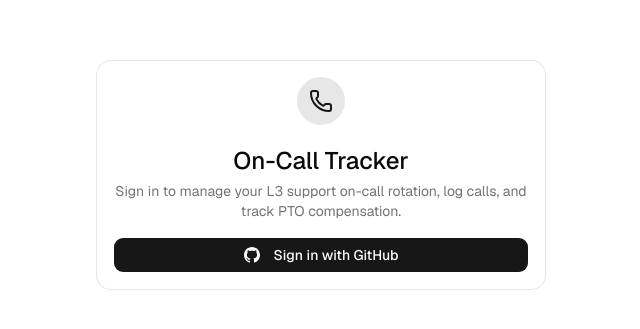
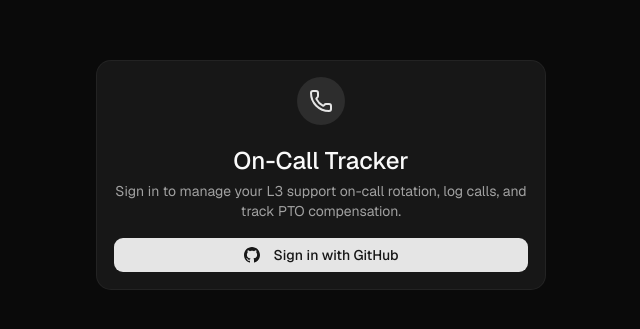
Before and after one commit to max-kardex/on-call-tracker, a Next.js app: page /login in a window 1280 px wide. Shown: the part 225-554 px from the top of the page, without its empty margins (319-959 px from the left). Built offline with nearby package versions, Linux system fonts and the light colour scheme.

Commit message:
Theme Switcher

```diff
--- a/src/app/(app)/layout.tsx
+++ b/src/app/(app)/layout.tsx
@@ -2,6 +2,7 @@ import { requireAuth } from "@/lib/auth-guard";
 import { Sidebar } from "@/components/nav/sidebar";
 import { MobileNav } from "@/components/nav/mobile-nav";
 import { UserNav } from "@/components/nav/user-nav";
+import { ThemeSwitcher } from "@/components/theme-switcher";
 
 export default async function AppLayout({ children }: { children: React.ReactNode }) {
   // Protect all routes under (app) - redirects to /login if not authenticated
@@ -15,6 +16,7 @@ export default async function AppLayout({ children }: { children: React.ReactNod
         <header className="sticky top-0 z-40 flex h-16 items-center gap-4 border-b bg-background px-6">
           <MobileNav />
           <div className="flex-1" />
+          <ThemeSwitcher />
           <UserNav />
         </header>
 
--- a/src/app/layout.tsx
+++ b/src/app/layout.tsx
@@ -28,6 +28,7 @@ export default function RootLayout({
     <html
       lang="en"
       className={`${geistSans.variable} ${geistMono.variable} h-full antialiased`}
+      suppressHydrationWarning
     >
       <body className="min-h-full flex flex-col">
         <Providers>
--- a/src/components/providers.tsx
+++ b/src/components/providers.tsx
@@ -1,7 +1,14 @@
 "use client";
 
 import { SessionProvider } from "next-auth/react";
+import { ThemeProvider } from "next-themes";
 
 export function Providers({ children }: { children: React.ReactNode }) {
-  return <SessionProvider>{children}</SessionProvider>;
+  return (
+    <SessionProvider>
+      <ThemeProvider attribute="class" defaultTheme="dark" enableSystem>
+        {children}
+      </ThemeProvider>
+    </SessionProvider>
+  );
 }
--- /dev/null
+++ b/src/components/theme-switcher.tsx
@@ -0,0 +1,38 @@
+"use client";
+
+import { useTheme } from "next-themes";
+import { Moon, Sun, Monitor } from "lucide-react";
+import {
+  DropdownMenu,
+  DropdownMenuContent,
+  DropdownMenuItem,
+  DropdownMenuTrigger,
+} from "@/components/ui/dropdown-menu";
+
+export function ThemeSwitcher() {
+  const { setTheme } = useTheme();
+
+  return (
+    <DropdownMenu>
+      <DropdownMenuTrigger className="relative inline-flex items-center justify-center h-8 w-8 rounded-md hover:bg-accent">
+        <Sun className="h-4 w-4 scale-100 rotate-0 transition-all dark:scale-0 dark:-rotate-90" />
+        <Moon className="absolute h-4 w-4 scale-0 rotate-90 transition-all dark:scale-100 dark:rotate-0" />
+        <span className="sr-only">Toggle theme</span>
+      </DropdownMenuTrigger>
+      <DropdownMenuContent align="end">
+        <DropdownMenuItem onClick={() => setTheme("light")}>
+          <Sun className="h-4 w-4" />
+          Light
+        </DropdownMenuItem>
+        <DropdownMenuItem onClick={() => setTheme("dark")}>
+          <Moon className="h-4 w-4" />
+          Dark
+        </DropdownMenuItem>
+        <DropdownMenuItem onClick={() => setTheme("system")}>
+          <Monitor className="h-4 w-4" />
+          System
+        </DropdownMenuItem>
+      </DropdownMenuContent>
+    </DropdownMenu>
+  );
+}
```
